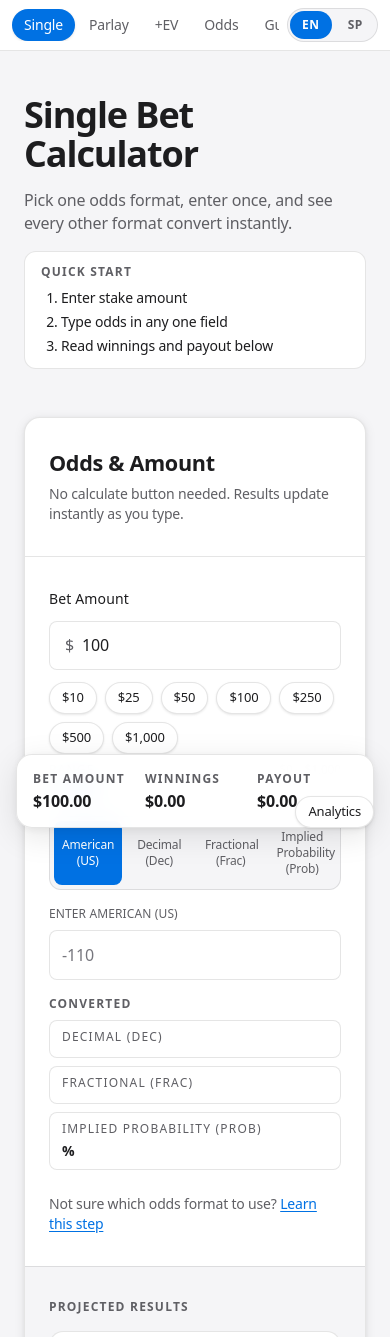
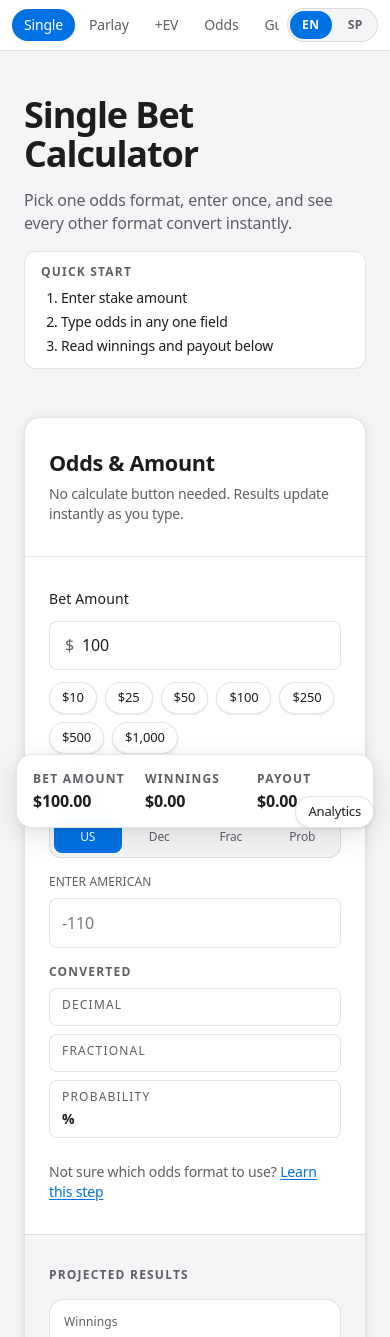
Before and after one commit to osbelmorell/betting-calculator, a Next.js app: page / in a window 390 px wide. Shown: the top 1337 px of the page. Built offline with nearby package versions, Linux system fonts and the light colour scheme.

Commit message:
feat: update odds format labels for clarity and improve responsive display in OddsFields and ParlayCalculator components

```diff
--- a/app/components/OddsFields.tsx
+++ b/app/components/OddsFields.tsx
@@ -152,7 +152,8 @@ export default function OddsFields({
                         : 'text-[var(--text-secondary)] hover:bg-[var(--border-color)]/40 hover:text-[var(--foreground)]'
                     }`}
                   >
-                      <span className="leading-tight">{option.label}</span>
+                      <span className="sm:hidden whitespace-nowrap">{option.shortLabel}</span>
+                      <span className="hidden sm:inline whitespace-nowrap">{option.label}</span>
                   </button>
                 );
               })}
--- a/app/components/ParlayCalculator.tsx
+++ b/app/components/ParlayCalculator.tsx
@@ -455,7 +455,8 @@ export default function ParlayCalculator({
                             : 'text-[var(--text-secondary)] hover:bg-[var(--border-color)]/40 hover:text-[var(--foreground)]'
                         }`}
                       >
-                        <span className="leading-tight">{option.label}</span>
+                        <span className="sm:hidden whitespace-nowrap">{option.shortLabel}</span>
+                        <span className="hidden sm:inline whitespace-nowrap">{option.label}</span>
                       </button>
                     );
                   })}
--- a/app/content/calculatorContent.ts
+++ b/app/content/calculatorContent.ts
@@ -481,10 +481,10 @@ export const oddsFieldsContent: Record<Locale, OddsFieldsCopy> = {
     inputFields: 'input fields',
     oddsLabel: 'odds',
     formats: {
-      american: { label: 'American (US)', shortLabel: 'US', placeholder: '-110' },
-      decimal: { label: 'Decimal (Dec)', shortLabel: 'Dec', placeholder: '1.909' },
-      fractional: { label: 'Fractional (Frac)', shortLabel: 'Frac', placeholder: '10/11' },
-      implied: { label: 'Implied Probability (Prob)', shortLabel: 'Prob', placeholder: '52.38', suffix: '%' },
+      american: { label: 'American', shortLabel: 'US', placeholder: '-110' },
+      decimal: { label: 'Decimal', shortLabel: 'Dec', placeholder: '1.909' },
+      fractional: { label: 'Fractional', shortLabel: 'Frac', placeholder: '10/11' },
+      implied: { label: 'Probability', shortLabel: 'Prob', placeholder: '52.38', suffix: '%' },
     },
   },
   es: {
@@ -495,10 +495,10 @@ export const oddsFieldsContent: Record<Locale, OddsFieldsCopy> = {
     inputFields: 'campos de entrada',
     oddsLabel: 'líneas',
     formats: {
-      american: { label: 'Línea americana (US)', shortLabel: 'US', placeholder: '-110' },
-      decimal: { label: 'Línea decimal (Dec)', shortLabel: 'Dec', placeholder: '1.909' },
-      fractional: { label: 'Línea fraccional (Frac)', shortLabel: 'Frac', placeholder: '10/11' },
-      implied: { label: 'Probabilidad implícita (Prob)', shortLabel: 'Prob', placeholder: '52.38', suffix: '%' },
+      american: { label: 'Americana', shortLabel: 'US', placeholder: '-110' },
+      decimal: { label: 'Decimal', shortLabel: 'Dec', placeholder: '1.909' },
+      fractional: { label: 'Fraccional', shortLabel: 'Frac', placeholder: '10/11' },
+      implied: { label: 'Probabilidad', shortLabel: 'Prob', placeholder: '52.38', suffix: '%' },
     },
   },
 };
```
